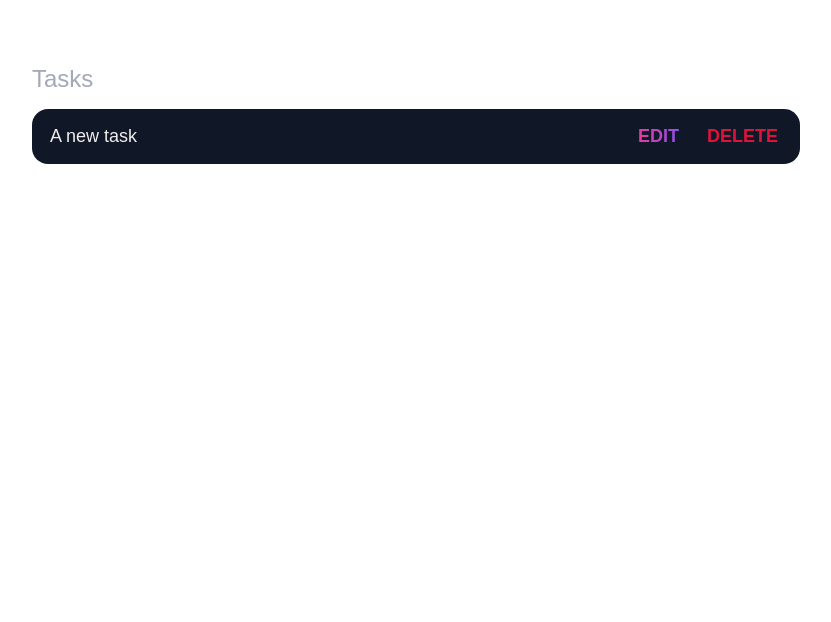
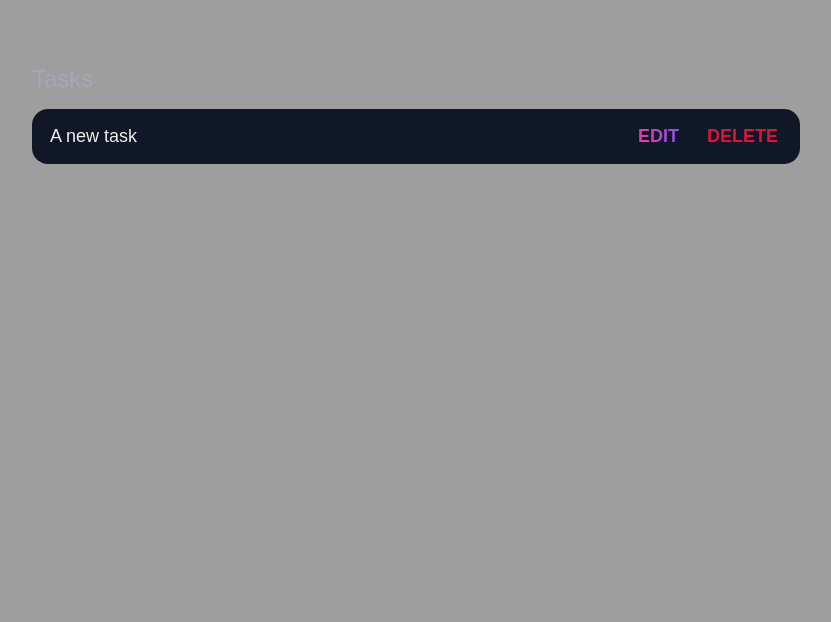
Before and after one commit to ju-nmd2023/fop-todo-list-David, a plain HTML site: page index.html in a window 1280 px wide. Shown: the part 178-800 px from the top of the page, without its empty margins (224-1055 px from the left). Drawn offline with Linux system fonts and the light colour scheme; the site is published under a folder, as on GitHub Pages, so addresses that start at the root find nothing.

Commit message:
Update style.css

```diff
--- a/style.css
+++ b/style.css
@@ -17,7 +17,7 @@ body {
   flex-direction: column;
   min-height: 100vh;
   color: #fff;
-  background-image: url("/src/decorative-background-with-smoke.jpg");
+  background-image: url("src/decorative-background-with-smoke.jpg");
   padding: 0;
 }
 header {
```
